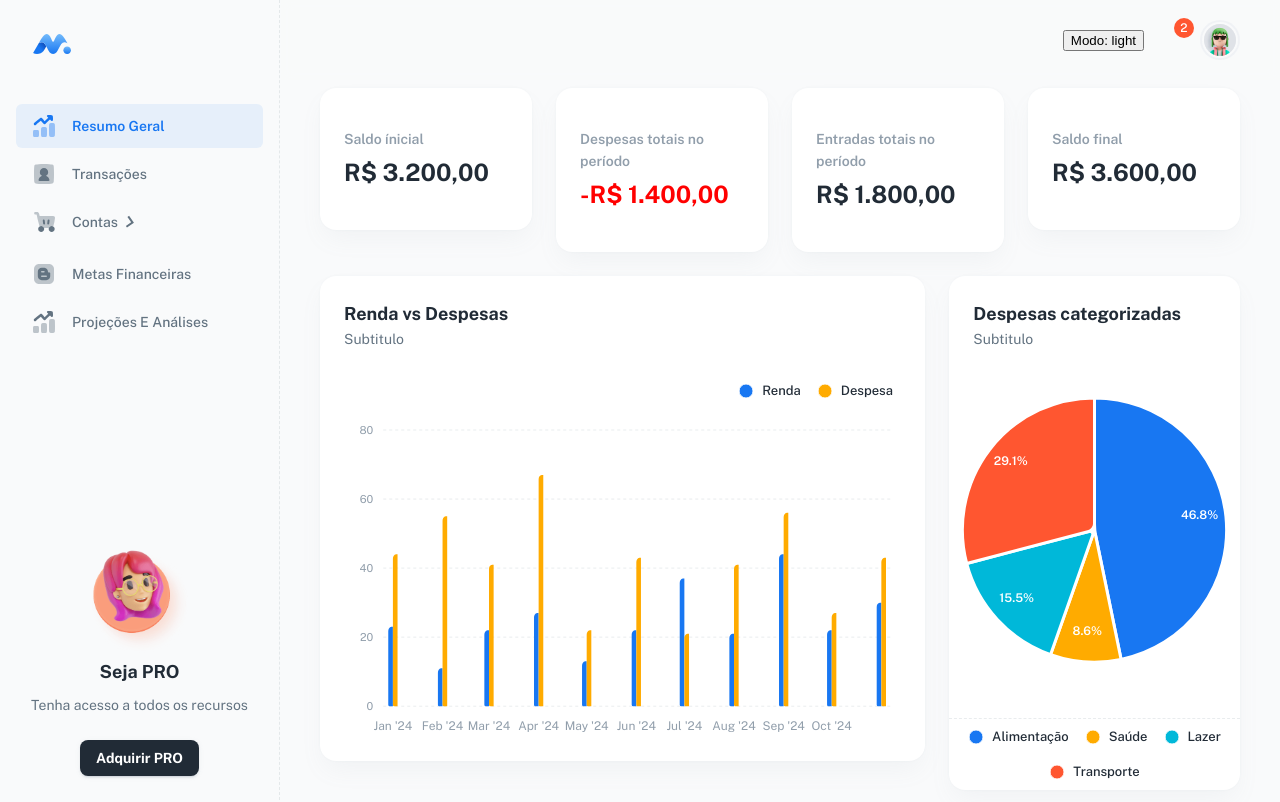
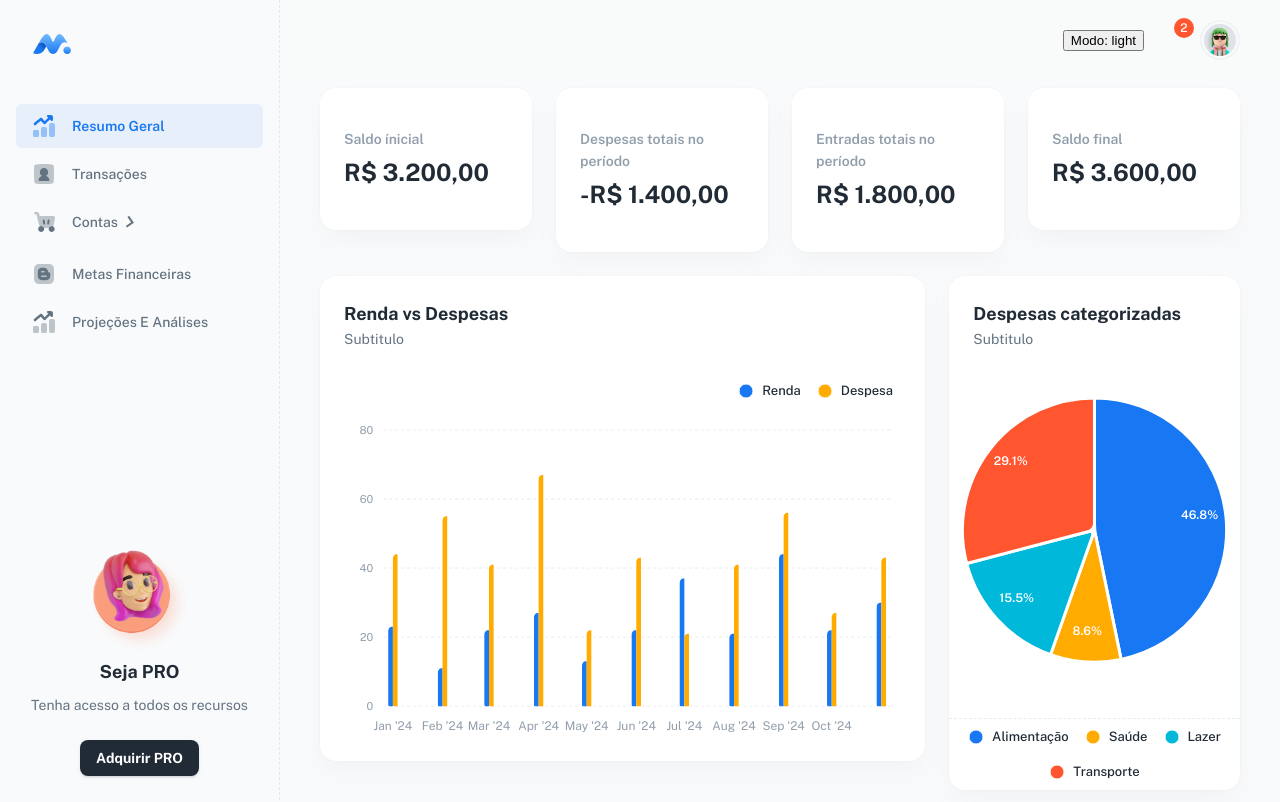
Before and after one commit to IgorCantos/TWB, a React (Vite) app: page / in a window 1280 px wide. Shown: the top 802 px of the page. Built offline with nearby package versions, Linux system fonts and the light colour scheme; some icons are missing.

Commit message:
chore: change colors dark mode

```diff
--- a/src/sections/overview/app-widget-summary.jsx
+++ b/src/sections/overview/app-widget-summary.jsx
@@ -28,7 +28,7 @@ export default function AppWidgetSummary({ title, total, icon, color = 'primary'
         </Typography>
 
         {/* TODO: fix color */}
-        <Typography variant="h4" sx={{ color: total.includes('-') > 0 ? 'red' : null }}>{total}</Typography>
+        <Typography variant="h4">{total}</Typography>
 
       </Stack>
     </Card>
--- a/src/theme/palette.js
+++ b/src/theme/palette.js
@@ -122,6 +122,24 @@ export function palette(mode) {
       },
     } : {
       mode: 'dark',
+      // primary: {
+      //   main: '#90caf9', // Cor primária (azul claro)
+      // },
+      // secondary: {
+      //   main: '#f48fb1', // Cor secundária (rosa claro)
+      // },
+      // background: {
+      //   default: '#121212', // Cor de fundo principal
+      //   paper: '#1e1e1e', // Cor de fundo de superfícies (cards, etc)
+      // },
+      // text: {
+      //   primary: '#ffffff', // Cor do texto primário
+      //   secondary: '#b0bec5', // Cor do texto secundário
+      // },
+      background: {
+        default: '#121212', // Cor de fundo principal
+        paper: '#212b36', // Altere esta cor para a cor de fundo desejada para o card
+      },
     })
   };
 }
```
